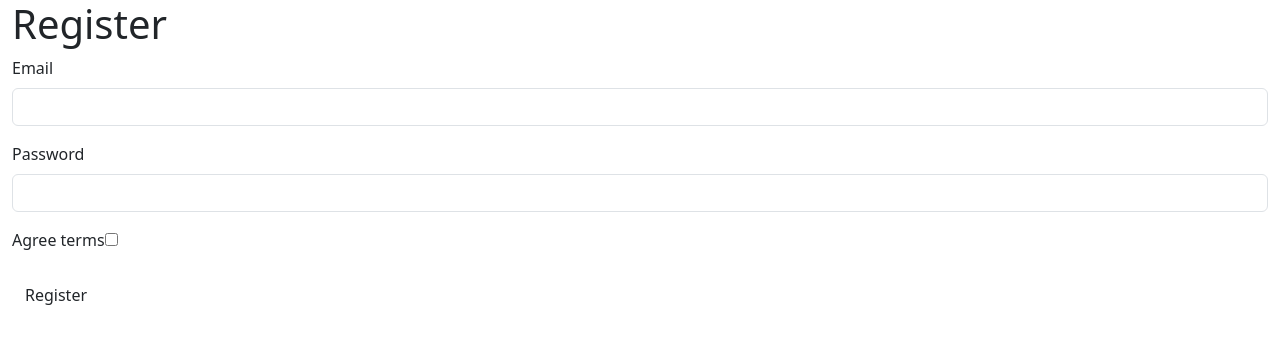
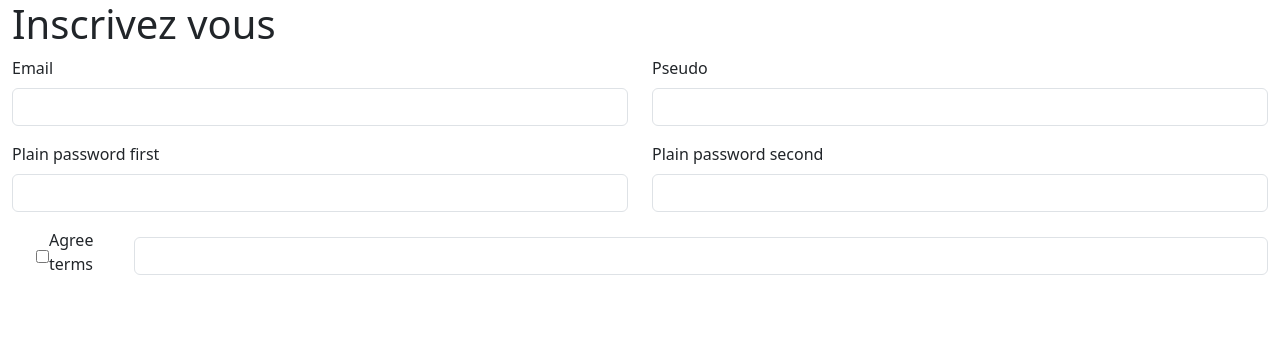
Before and after one commit to KrouriB/SfSession, a Symfony app: template templates/registration/register.html.twig in a window 1280 px wide. Shown: the top 344 px of the page. Run offline with Twig, Linux system fonts and the light colour scheme; the template is opened without the code that fills it, so the values that code supplies are empty; form fields are guessed from the names that the template uses; some libraries are stand-ins or nearby versions.

Commit message:
reemade register page

```diff
--- a/templates/registration/register.html.twig
+++ b/templates/registration/register.html.twig
@@ -7,17 +7,33 @@
         <div class="alert alert-danger" role="alert">{{ flash_error }}</div>
     {% endfor %}
 
-    <h1>Register</h1>
+    <h1>Inscrivez vous</h1>
 
     {{ form_errors(registrationForm) }}
 
     {{ form_start(registrationForm) }}
-        {{ form_row(registrationForm.email) }}
-        {{ form_row(registrationForm.plainPassword, {
-            label: 'Password'
-        }) }}
-        {{ form_row(registrationForm.agreeTerms) }}
-
-        <button type="submit" class="btn">Register</button>
+        <div class="row">
+            <div class="col-sm">
+                {{ form_row(registrationForm.email) }}
+            </div>
+            <div class="col-sm">
+                {{ form_row(registrationForm.pseudo) }}
+            </div>
+        </div>
+        <div class="row">
+            <div class="col-sm mb-2">
+                {{ form_label(registrationForm.plainPassword.first)}}
+                {{ form_widget(registrationForm.plainPassword.first)}}
+            </div>
+            <div class="col-sm mb-3">
+                {{ form_label(registrationForm.plainPassword.second)}}
+                {{ form_widget(registrationForm.plainPassword.second)}}
+            </div>
+        </div>
+        <div class="form-check mb-3 d-flex align-items-center">
+            {{ form_widget(registrationForm.agreeTerms)}}
+            {{ form_label(registrationForm.agreeTerms)}}
+            {{ form_widget(registrationForm.valider) }}
+        </div>
     {{ form_end(registrationForm) }}
 {% endblock %}
```
Also changed, not shown: src/Form/RegistrationFormType.php (+23 -3 lines).
